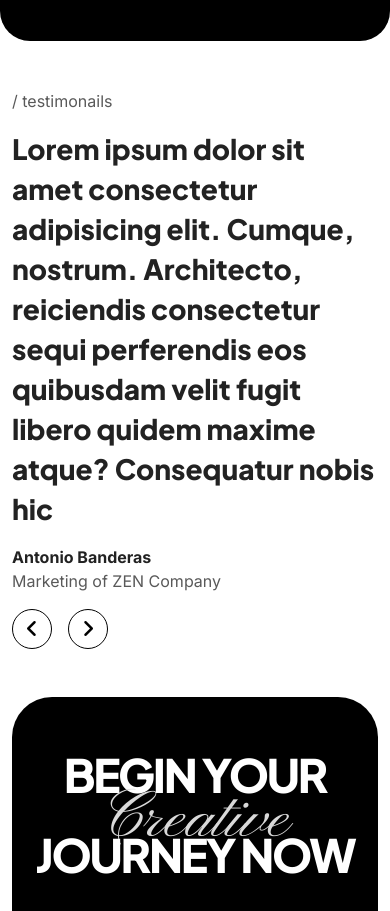
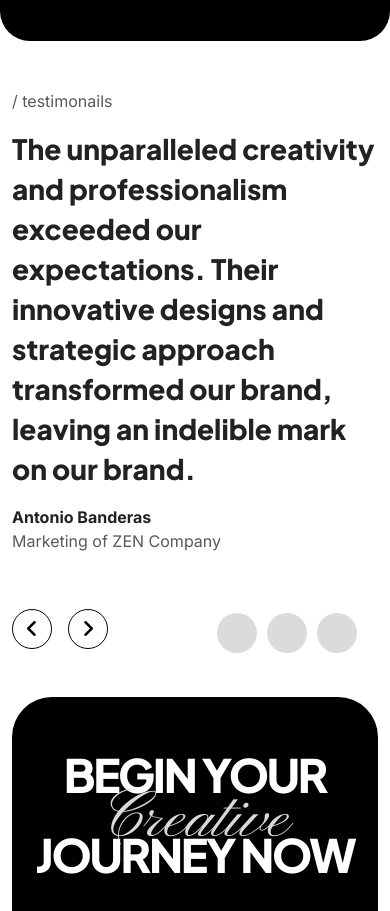
Before and after one commit to muhammad-salman-webdev/little-miss, a plain HTML site: page index.html in a window 390 px wide. Shown: the part 4440-5351 px from the top of the page. Drawn offline with nearby package versions, Linux system fonts and the light colour scheme.

Commit message:
Testimonial Section Updated

```diff
--- a/assets/css/responsive.css
+++ b/assets/css/responsive.css
@@ -125,6 +125,10 @@
                     line-height: 58px;
                 }
             }
+        }
+
+        .splide__pagination {
+            bottom: -50px;
         }
     }
 
@@ -310,6 +314,16 @@
                     font-size: 34px;
                     line-height: 48px;
                 }
+            }
+        }
+
+        .splide__pagination {
+            bottom: -65px;
+
+            .splide__pagination__page {
+                width: 40px;
+                height: 40px;
+                margin: 0 5px;
             }
         }
     }
--- a/assets/css/style.css
+++ b/assets/css/style.css
@@ -330,6 +330,24 @@ section.works-section {
             }
         }
     }
+
+    .splide__pagination {
+        max-width: max-content;
+        right: 0;
+        left: unset;
+        height: 80px;
+
+        .splide__pagination__page {
+            width: 50px;
+            margin: 0 10px;
+            height: 50px;
+
+            &.is-active {
+                transform: scale(1);
+                background: #ccc;
+            }
+        }
+    }
 }
 
 .cta-section {
--- a/assets/js/script.js
+++ b/assets/js/script.js
@@ -59,7 +59,7 @@ document.addEventListener("DOMContentLoaded", function () {
     perPage: 1,
     type: "loop",
     perMove: 1,
-    pagination: false,
+    pagination: true,
     autoplay: true,
     interval: 5000,
   });
--- a/index.html
+++ b/index.html
@@ -546,21 +546,6 @@
                 <li class="splide__slide">
                   <div class="ms-auto">
                     <h4>
-                      The unparalleled creativity and professionalism exceeded
-                      our expectations. Their innovative designs and strategic
-                      approach transformed our brand, leaving an indelible mark
-                      on our brand.
-                    </h4>
-                    <div class="mt-3 mt-lg-5 pt-0 pt-lg-4">
-                      <span>Antonio Banderas</span>
-                      <p>Marketing of ZEN Company</p>
-                    </div>
-                  </div>
-                </li>
-                <!-- Slide -->
-                <li class="splide__slide">
-                  <div class="ms-auto">
-                    <h4>
                       Lorem ipsum dolor sit amet consectetur adipisicing elit.
                       Cumque, nostrum. Architecto, reiciendis consectetur sequi
                       perferendis eos quibusdam velit fugit libero quidem maxime
```
